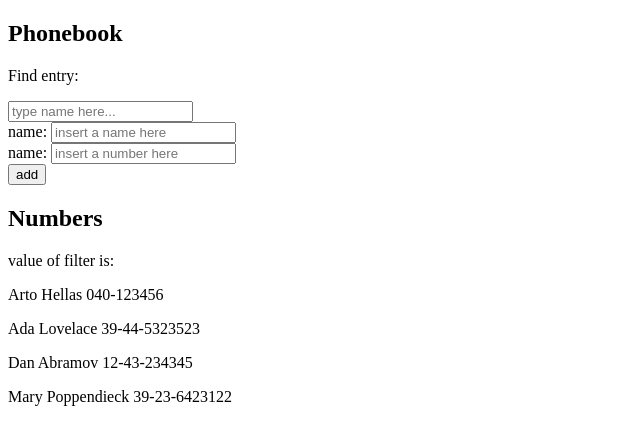
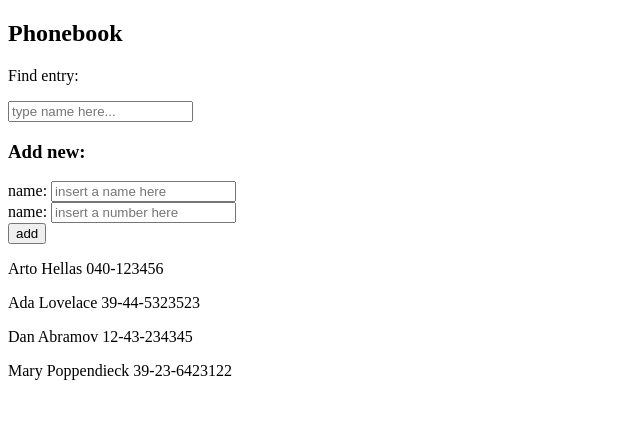
Before and after one commit to keplib/fullstack-helsinki-03, a React (Vite) app: page / in a window 1280 px wide. Shown: the top 444 px of the page, without its empty margins (0-640 px from the left). Built offline with nearby package versions, Linux system fonts and the light colour scheme.

Commit message:
Part2: 2.10 solution

```diff
--- a/src/App.jsx
+++ b/src/App.jsx
@@ -1,74 +1,35 @@
 import './App.css'
+
+import Filter from './components/Filter'
+import AddNew from './components/AddNew'
+import ContactList from './components/ContactList'
 
 import { useState } from 'react'
 
 const App = () => {
   const [persons, setPersons] = useState([
-    { name: 'Arto Hellas', number: '040-123456', id: 1 },
-    { name: 'Ada Lovelace', number: '39-44-5323523', id: 2 },
-    { name: 'Dan Abramov', number: '12-43-234345', id: 3 },
-    { name: 'Mary Poppendieck', number: '39-23-6423122', id: 4 }
+    { name: 'Arto Hellas', number: '040-123456' },
+    { name: 'Ada Lovelace', number: '39-44-5323523' },
+    { name: 'Dan Abramov', number: '12-43-234345' },
+    { name: 'Mary Poppendieck', number: '39-23-6423122' }
   ])
-
   const [newName, setNewName] = useState('');
   const [newNumber, setNewNumber] = useState('');
   const [filter, setFilter] = useState('');
 
-  const filterHandler = (event) => {
-    event.preventDefault();
-    setFilter(event.target.value);
-    console.log(filter);
-  }
-
-  const isAlreadyinBook = (name, arr) => {
-    return arr.some((element) => element.name === name);
-  };
-
-  const submitName = (event) => {
-    event.preventDefault();
-
-    if (isAlreadyinBook(newName, persons)) {
-      alert(`${newName} is already in the book`)
-    } else {
-      let copy = [...persons]
-      copy.push({ name: newName, number: newNumber })
-      setPersons(copy);
-      setNewName('');
-      setNewNumber('');
-    }
-  }
-
-  const inputChangeHandler = (event) => {
-    event.preventDefault();
-    setNewName(event.target.value);
-    console.log(newName)
-  }
-
-  const numberChangeHandler = (event) => {
-    event.preventDefault();
-    setNewNumber(event.target.value);
-  }
-
   return (
     <div>
       <h2>Phonebook</h2>
-      <p>Find entry:</p>
-      <input value={filter} placeholder='type name here...' onChange={filterHandler} />
-      <form onSubmit={submitName}>
-        <div>
-          name: <input value={newName} placeholder='insert a name here' onChange={inputChangeHandler} />
-        </div>
-        <div>
-          name: <input value={newNumber} placeholder='insert a number here' onChange={numberChangeHandler} />
-        </div>
-        <div>
-          <button type="submit">add</button>
-        </div>
-      </form>
-      <h2>Numbers</h2>
-      <p>value of filter is: {filter}</p>
-      {persons.filter(person => person.name.toLowerCase().includes(filter.toLowerCase()))
-        .map(person => <p key={person.name}>{person.name} {person.number}</p>)}
+      <Filter filter={filter} setFilter={setFilter} />
+      <h3>Add new:</h3>
+      <AddNew newName={newName}
+        newNumber={newNumber}
+        setNewName={setNewName}
+        setNewNumber={setNewNumber}
+        setPersons={setPersons}
+        persons={persons}
+      />
+      <ContactList persons={persons} filter={filter} />
     </div>
   )
 }
--- /dev/null
+++ b/src/components/AddNew.jsx
@@ -0,0 +1,46 @@
+const AddNew = ({ newName, newNumber, setNewName, setNewNumber, setPersons, persons }) => {
+
+    const submitName = (event) => {
+        event.preventDefault();
+
+        if (isAlreadyinBook(newName, persons)) {
+            alert(`${newName} is already in the book`)
+        } else {
+            let copy = [...persons]
+            copy.push({ name: newName, number: newNumber })
+            setPersons(copy);
+            setNewName('');
+            setNewNumber('');
+        }
+    }
+
+    const inputChangeHandler = (event) => {
+        event.preventDefault();
+        setNewName(event.target.value);
+    }
+
+    const numberChangeHandler = (event) => {
+        event.preventDefault();
+        setNewNumber(event.target.value);
+    }
+
+    const isAlreadyinBook = (name, arr) => {
+        return arr.some((element) => element.name === name);
+    };
+
+    return (
+        <form onSubmit={submitName}>
+            <div>
+                name: <input value={newName} placeholder='insert a name here' onChange={inputChangeHandler} />
+            </div>
+            <div>
+                name: <input value={newNumber} placeholder='insert a number here' onChange={numberChangeHandler} />
+            </div>
+            <div>
+                <button type="submit">add</button>
+            </div>
+        </form>
+    )
+}
+
+export default AddNew;
--- /dev/null
+++ b/src/components/ContactList.jsx
@@ -0,0 +1,10 @@
+const ContactList = ({ persons, filter }) => {
+    return (
+        <div>
+            {persons.filter(person => person.name.toLowerCase().includes(filter.toLowerCase()))
+                .map(person => <p key={person.name}>{person.name} {person.number}</p>)}
+        </div>
+    )
+}
+
+export default ContactList;
--- /dev/null
+++ b/src/components/Filter.jsx
@@ -0,0 +1,16 @@
+const Filter = ({ filter, setFilter }) => {
+
+    const filterHandler = (event) => {
+        event.preventDefault();
+        setFilter(event.target.value);
+    }
+
+    return (
+        <div>
+            <p>Find entry:</p>
+            <input value={filter} placeholder='type name here...' onChange={filterHandler} />
+        </div>
+    )
+}
+
+export default Filter;
```
